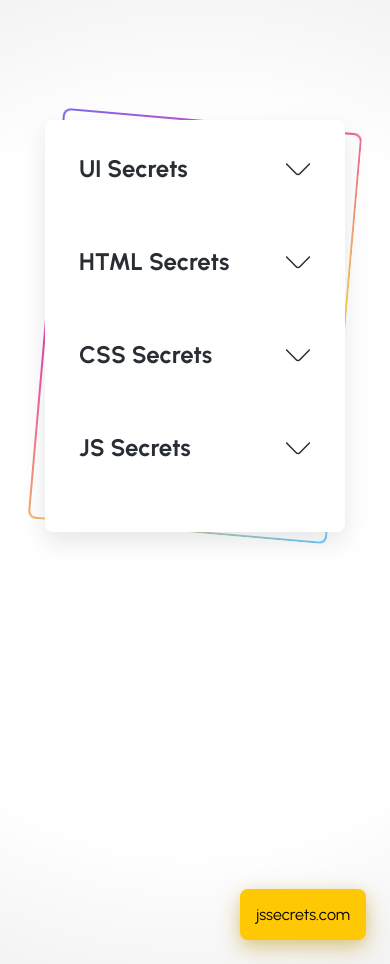
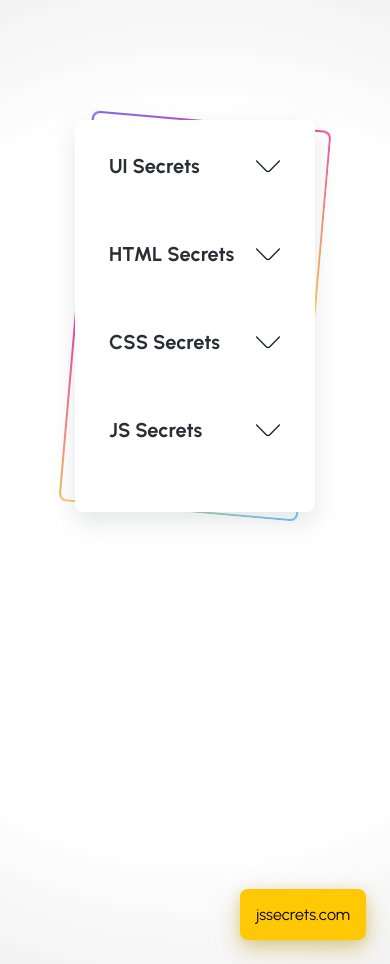
Before and after one commit to ilyasseisov/js-04-accordion, a plain HTML site: page index.html in a window 390 px wide. Drawn offline with Linux system fonts and the light colour scheme.

Commit message:
320px update

```diff
--- a/scss/style.scss
+++ b/scss/style.scss
@@ -18,6 +18,10 @@ body {
   margin-left: auto;
   margin-right: auto;
   margin-top: 120px;
+
+  @media (max-width: 400px) {
+    width: 240px;
+  }
 
   &::after {
     content: '';
@@ -57,6 +61,10 @@ body {
       padding: 10px;
       border-radius: 8px;
       transition: all 0.5s ease;
+
+      @media (max-width: 400px) {
+        font-size: 20px;
+      }
 
       .chevron-icon {
         fill: $color-grey-5;
```
Also changed, not shown: css/style.css.
